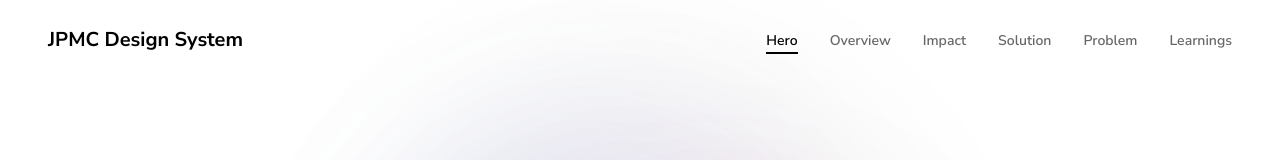
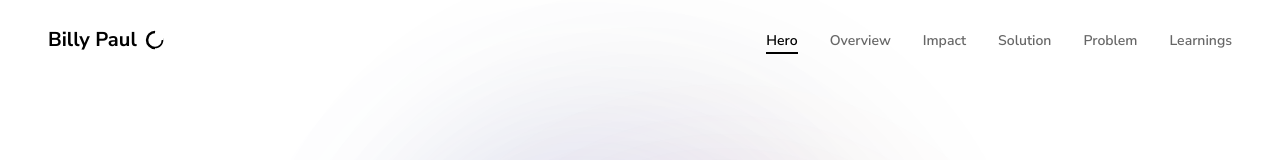
Before and after one commit to 2williampaul/jpmc-case-study, a Next.js app in the folder jpmc-case-study/: page / in a window 1280 px wide. Shown: the top 160 px of the page. Built offline with nearby package versions, Linux system fonts and the light colour scheme.

Commit message:
Add Billy Paul logo with 3/4 circle shape and update favicon

```diff
--- /dev/null
+++ b/jpmc-case-study/app/components/ui/Logo.tsx
@@ -0,0 +1,34 @@
+"use client";
+
+export default function Logo() {
+  return (
+    <div className="flex items-center gap-2">
+      <span className="text-xl font-bold text-black">Billy Paul</span>
+      <svg
+        width="20"
+        height="20"
+        viewBox="0 0 24 24"
+        fill="none"
+        xmlns="http://www.w3.org/2000/svg"
+        className="text-black"
+      >
+        {/* 3/4 circle with right-angled corner cut out */}
+        <path
+          d="M12 2C6.47715 2 2 6.47715 2 12C2 17.5228 6.47715 22 12 22C17.5228 22 22 17.5228 22 12C22 6.47715 17.5228 2 12 2Z"
+          fill="currentColor"
+        />
+        {/* Inner circle to create ring */}
+        <circle cx="12" cy="12" r="8" fill="white" />
+        {/* Right-angled corner cut out (top-right quadrant) */}
+        <rect x="12" y="2" width="10" height="10" fill="white" />
+        {/* Visible 3/4 arc - redraw the outer arc */}
+        <path
+          d="M12 2C6.47715 2 2 6.47715 2 12C2 17.5228 6.47715 22 12 22"
+          stroke="currentColor"
+          strokeWidth="2"
+          fill="none"
+        />
+      </svg>
+    </div>
+  );
+}
--- a/jpmc-case-study/app/components/ui/Navigation.tsx
+++ b/jpmc-case-study/app/components/ui/Navigation.tsx
@@ -2,6 +2,7 @@
 
 import { useState, useEffect } from "react";
 import { motion } from "framer-motion";
+import Logo from "./Logo";
 
 const navItems = [
   { name: "Hero", href: "#hero" },
@@ -62,11 +63,10 @@ export default function Navigation() {
           <motion.a
             href="#hero"
             onClick={(e) => handleClick(e, "#hero")}
-            className="text-xl font-bold text-black"
             whileHover={{ scale: 1.05 }}
             whileTap={{ scale: 0.95 }}
           >
-            JPMC Design System
+            <Logo />
           </motion.a>
 
           <ul className="hidden md:flex items-center gap-6 lg:gap-8">
--- a/jpmc-case-study/app/layout.tsx
+++ b/jpmc-case-study/app/layout.tsx
@@ -5,7 +5,9 @@ import "./globals.css";
 const nunitoSans = Nunito_Sans({
   variable: "--font-nunito-sans",
   subsets: ["latin"],
-  weight: ["400", "500", "600", "700"],
+  weight: ["400", "600", "700"],
+  display: "swap",
+  preload: true,
 });
 
 export const metadata: Metadata = {
```
Also changed, not shown: jpmc-case-study/app/icon.svg (added).
